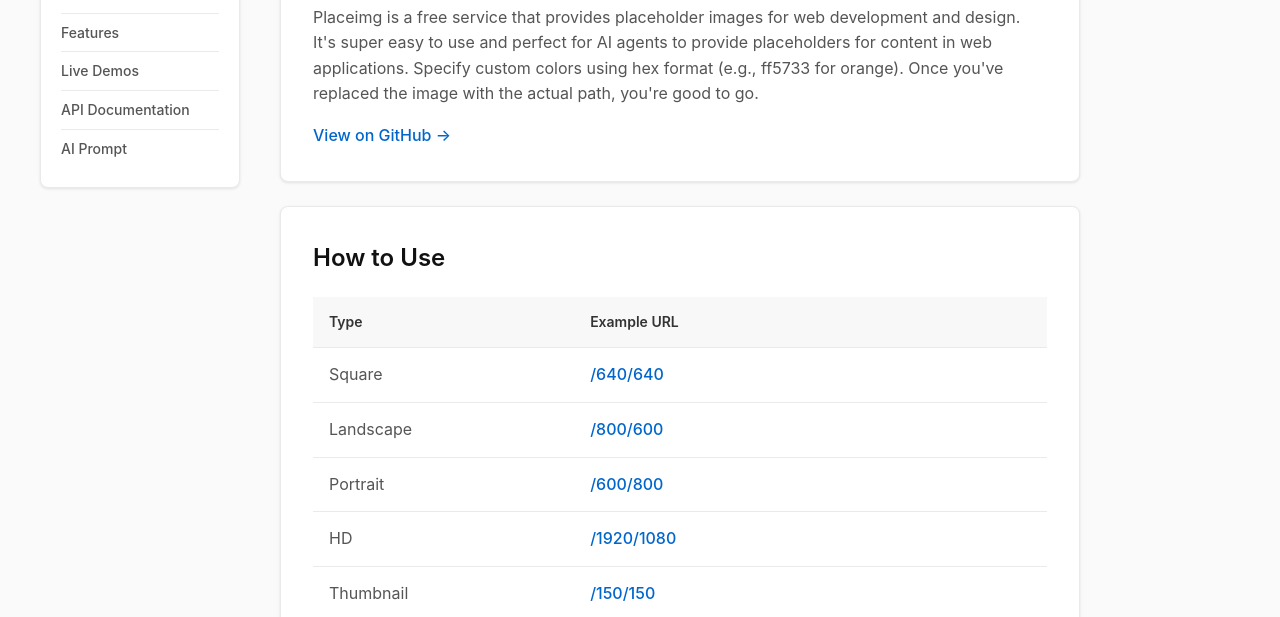
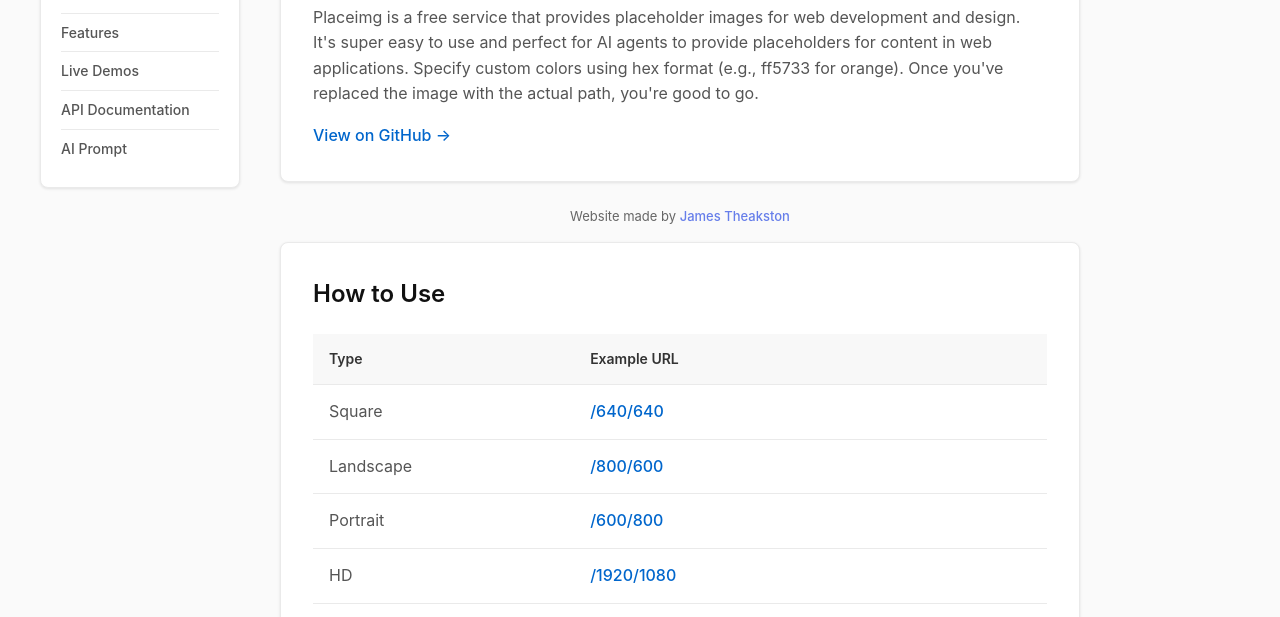
Before and after one commit to jamestheakston/placeimg, a plain HTML site: page index.html in a window 1280 px wide. Shown: the part 162-779 px from the top of the page. Drawn offline with Linux system fonts and the light colour scheme.

```diff
--- a/index.html
+++ b/index.html
@@ -312,6 +312,8 @@
             <a href="https://github.com/jamestheakston/placeimg" target="_blank">View on GitHub →</a>
         </section>
 
+        <p style="margin-top: 16px; font-size: 13px; color: #666; text-align: center;">Website made by <a href="https://jamestheakston.pages.dev" target="_blank" style="color: #667eea;">James Theakston</a></p>
+
         <section class="usage" id="usage">
             <h2>How to Use</h2>
             <table class="usage-table">
```
